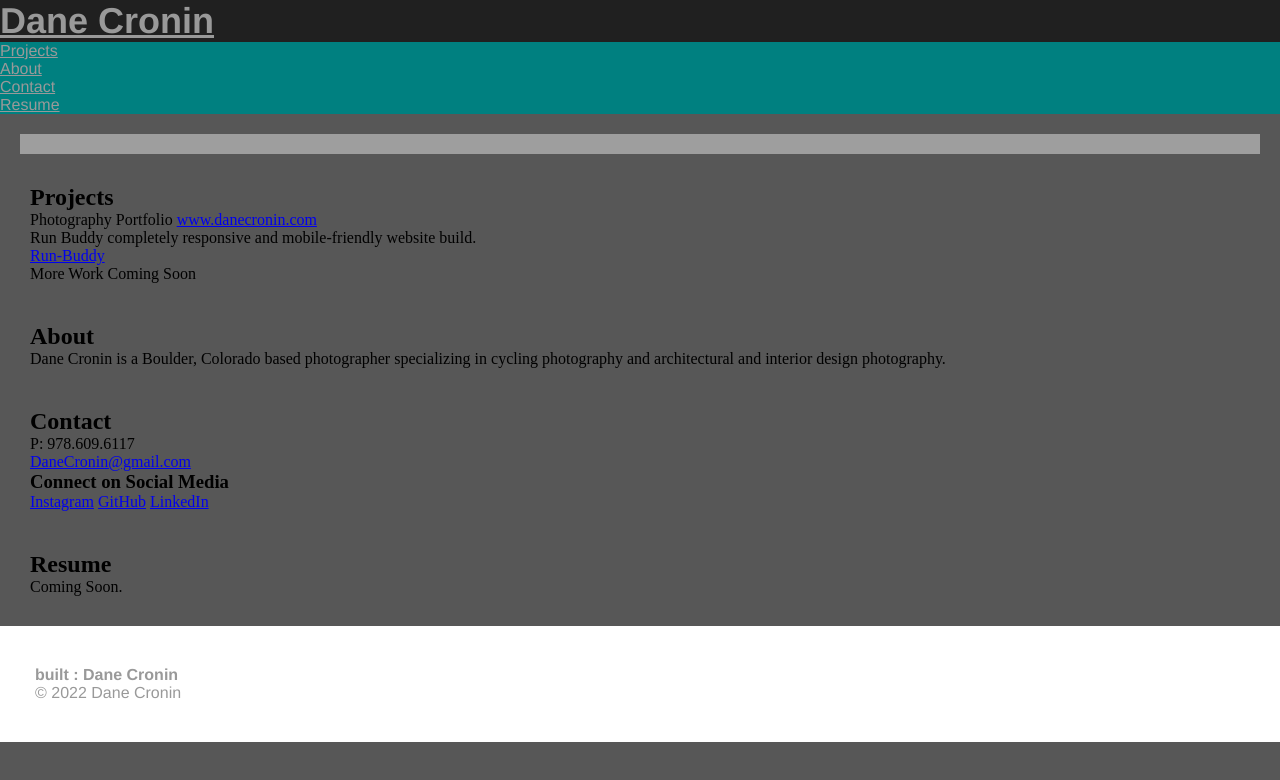
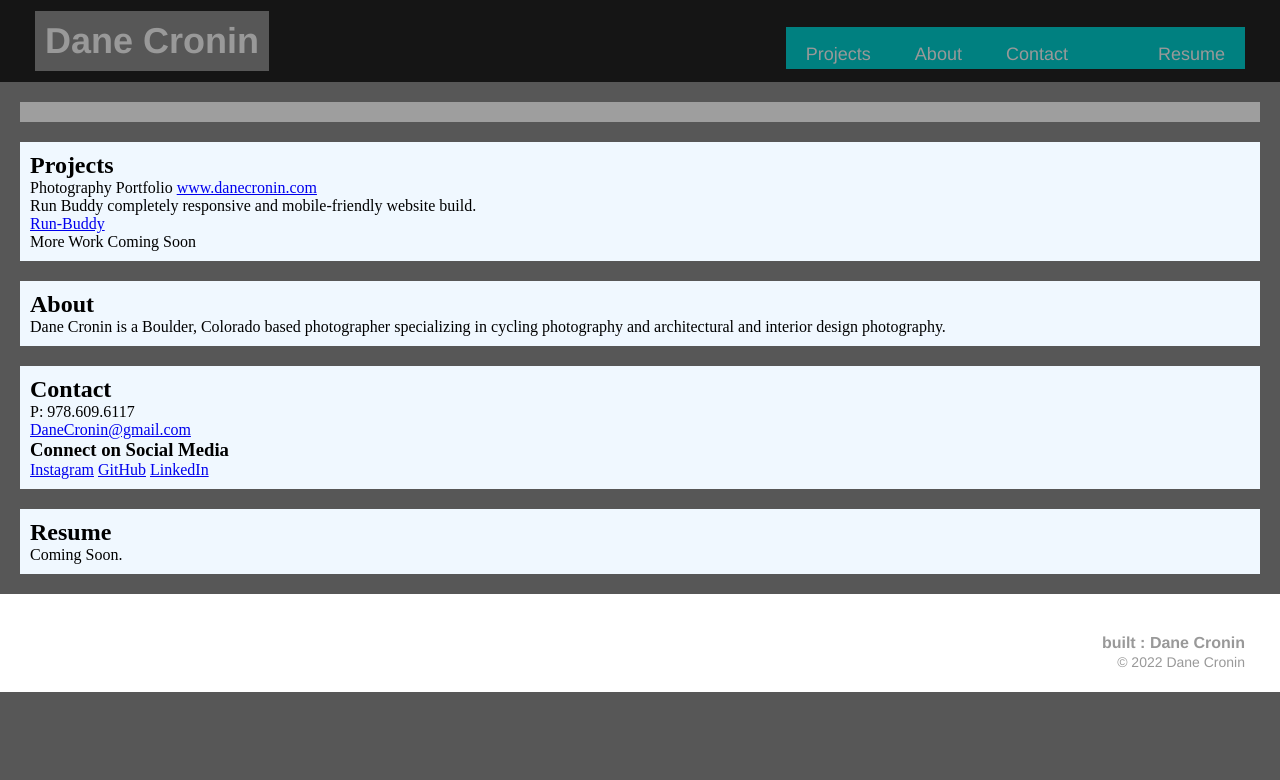
Before and after one commit to DaneCronin/Portfolio, a plain HTML site: page index.html in a window 1280 px wide. Drawn offline with Linux system fonts and the light colour scheme; grey boxes are pictures that could not be loaded.

Commit message:
Added styling to header,nav and footer in style.css

```diff
--- a/assets/css/style.css
+++ b/assets/css/style.css
@@ -5,7 +5,7 @@
 }
 
 :root {
-    --font-family: 'Helvetica';
+    --font-family: Helvetica, Arial, sans-serif;
     --primary-bgcolor: #fff;
     --font-color: #999;
 
@@ -18,15 +18,22 @@ body {
 /* Apply Styles to <header> */
 
 header {
+    padding: 20px 35px;
+    background-color: #151515;
 
-    background-color: #202020;
+}
 
-
+header h1 {
+    display: inline;
+    font-size: 36px;
+    padding: 10px;
+    background-color: #575757;
 }
 
 /* Apply Styles to Header Elements */
 
-header h1 a {
+header a {
+    text-decoration: none;
     font-family: var(--font-family);
     color: #999;
     font-weight: bold;
@@ -38,9 +45,14 @@ header h1 a {
 
 header nav {
 
-
+    float: right;
+    margin: 7px 0;
 
 }
+
+header nav ul li {
+    display: inline;
+  }
 
 header nav ul {
     background-color: teal;
@@ -48,7 +60,9 @@ header nav ul {
 
 header nav ul li a {
     background-color: teal;
-
+    margin: 0 20px;
+    font-weight: lighter;
+    font-size: 18px;
 
 }
 
@@ -63,7 +77,6 @@ header nav li a {
 /* Hero Style Start */
 
 .hero {
-
     background-image: url("../images/Indian\ Peaks\ Sunset\ 2.jpg");
     background-size: cover;
     background-position: center;
@@ -76,6 +89,7 @@ header nav li a {
 section {
     padding: 10px;
     margin: 20px;
+    background-color: aliceblue;
 }
 
 
@@ -97,8 +111,14 @@ footer {
     color: var(--font-color);
     width: 100%;
     background-color: var(--primary-bgcolor);
+    text-align: right;
 
+}
 
+footer div {
+    float: right;
+    font-size: 14px;
+    line-height: 1.5;
 }
 
 
--- a/index.html
+++ b/index.html
@@ -17,9 +17,9 @@
 
     <header>
 
-        <h1>
+      <h1>
             <a href="index.html">Dane Cronin</a>
-        </h1>
+      </h1>
 
 
 
@@ -54,7 +54,7 @@
 
     <!-- Projects Section-->
 
-    <section id="#projects">
+    <section id="#projects" class="projects-section">
 
         <h2>Projects</h2>
 
@@ -77,7 +77,7 @@
 
     <!-- About Section-->
 
-    <section id="#about">
+    <section id="#about" class="about-section">
 
         <h2>About</h2>
 
@@ -91,7 +91,7 @@
 
     <!-- Contact Section -->
 
-    <section id="contact">
+    <section id="contact" class="contact-section">
 
         <h2>Contact</h2>
 
@@ -116,7 +116,7 @@
 
     <!-- Resume Section -->
 
-    <section id="#resume">
+    <section id="#resume" class="resume-section">
 
         <h2>Resume</h2>
 
```
